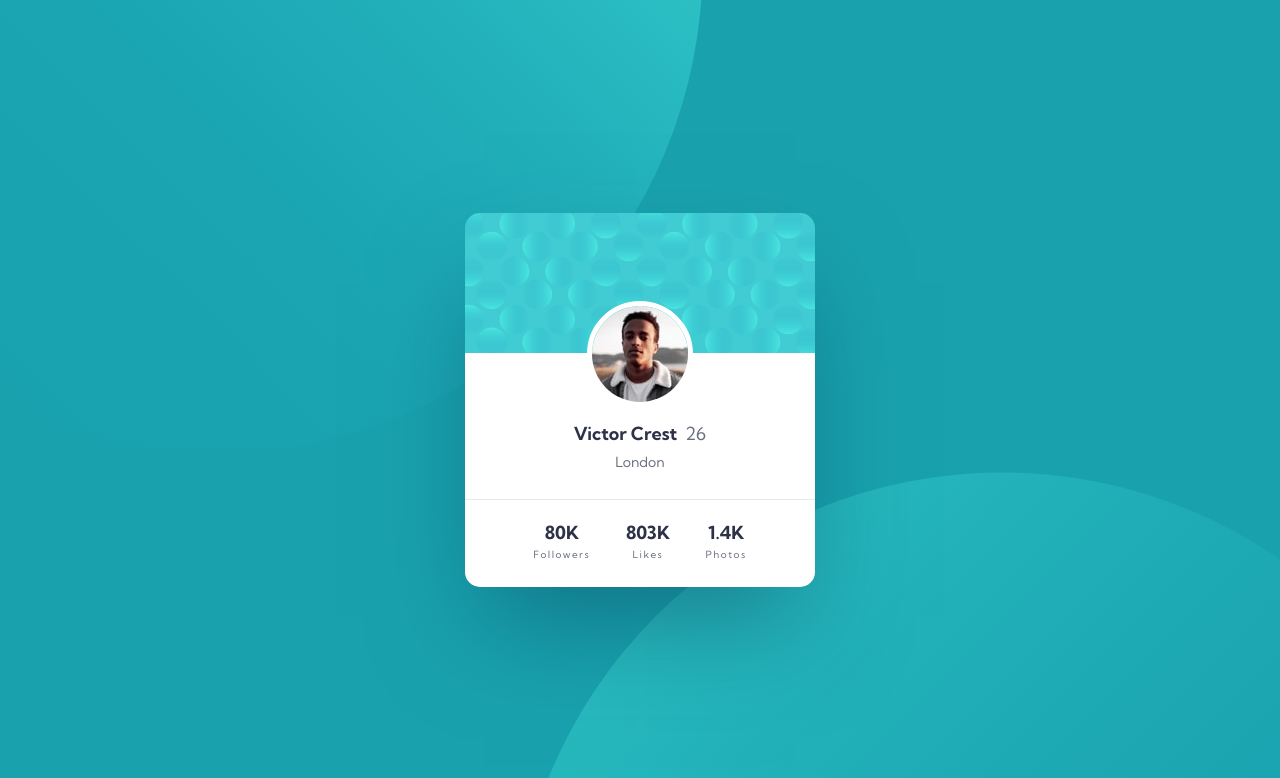
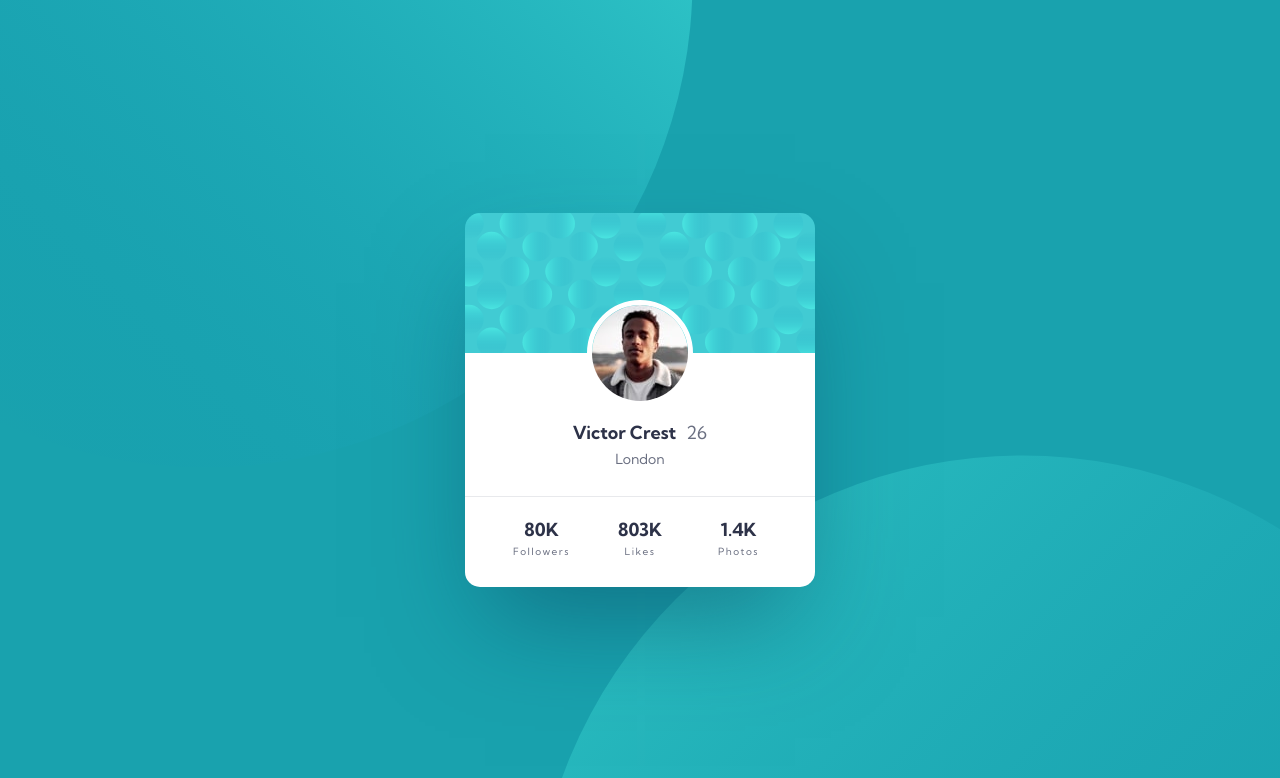
Before and after one commit to jnnrdn/profile-card-component, a website: page src/index.html in a window 1280 px wide. Shown: the top 778 px of the page. Drawn offline with nearby package versions, Linux system fonts and the light colour scheme; files that its build step writes are made by us from their sources; files whose address does not match are found by name.

Commit message:
Final adjustments

```diff
--- a/src/scss/_base.scss
+++ b/src/scss/_base.scss
@@ -20,13 +20,13 @@ main {
     place-items: center;
     background-color: $dark-cyan;
     background-image: url(../assets/bg-pattern-top.svg), url(../assets/bg-pattern-bottom.svg);
-    background-position: -360px -360px, calc(100% + 400px) calc(100% + 320px);
+    background-position: -410px -355px, calc(100% + 412px) calc(100% + 311px);
     background-repeat: no-repeat, no-repeat;
     background-size: 622px, 622px;
 
     @media screen and (min-width: $large){
         background-size: 978px;
-        background-position: -275px -525px, calc(100% + 210px) calc(100% + 650px);
+        background-position: -285px -510px, calc(100% + 230px) calc(100% + 633px);
     }
 }
 
@@ -41,10 +41,10 @@ h1, h2 {
 }
 
 h1 {
-    margin: 8px 0 4px;
+    margin: 8px 0 2px;
 
     span {
-        margin-left: 4px;
+        margin-left: 6px;
         color: $light-blue;
         font-weight: normal;
     }
--- a/src/scss/_card.scss
+++ b/src/scss/_card.scss
@@ -2,7 +2,7 @@
     width: 326px;
     height: 374px;
     display: flex;
-    padding-top: 88px;
+    padding-top: 87px;
     text-align: center;
     flex-direction: column;
     align-items: center;
@@ -28,15 +28,21 @@
 
 .stats {
     width: 100%;
+    max-width: 265px;
     display: flex;
-    justify-content: space-around;
+    justify-content: space-between;
     font-size: 10px;
+
+    div {
+        text-align: center;
+        width: 83px;
+    }
 
     &__label {
         letter-spacing: 1.5px;
     }
 
     @media screen and (min-width: $large){
-        max-width: 249px;
+        max-width: 280px;
     }
 }
```
